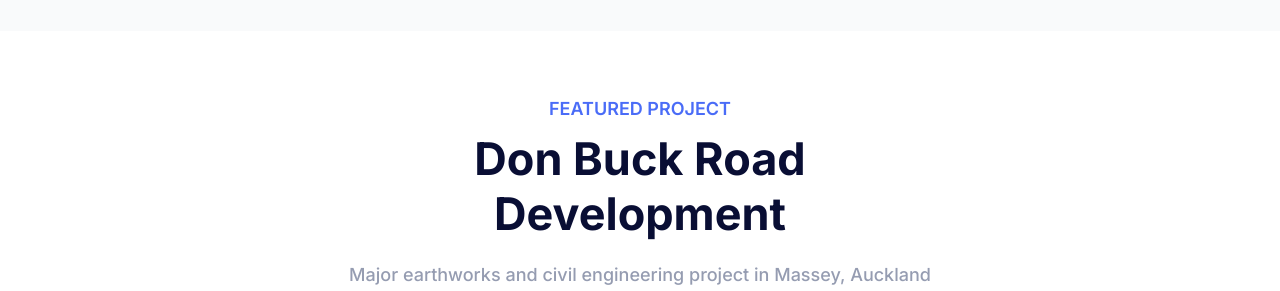
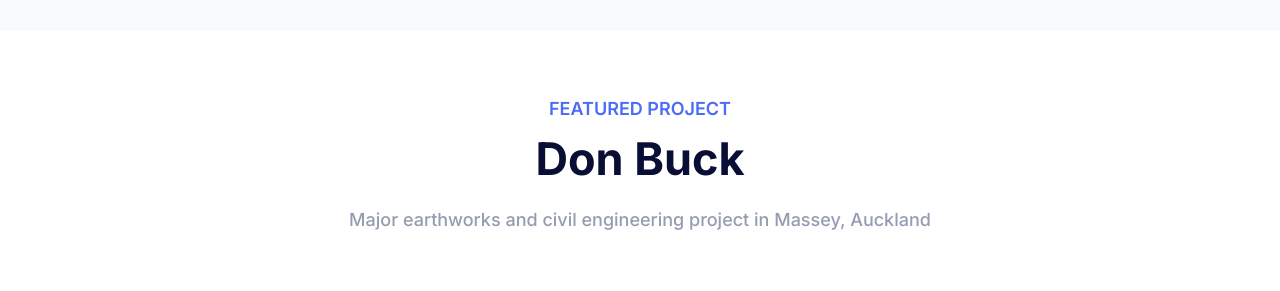
Before and after one commit to lin72h/shs-website, a Next.js app: page /civil-work in a window 1280 px wide. Shown: the part 4120-4411 px from the top of the page. Built offline with nearby package versions, Linux system fonts and the light colour scheme; no server answers.

Commit message:
change don buck to simple description

```diff
--- a/src/app/(site)/civil-work/page.tsx
+++ b/src/app/(site)/civil-work/page.tsx
@@ -442,7 +442,7 @@ export default function CivilWorkPage() {
         <div className="container">
           <SectionTitle
             mainTitle="FEATURED PROJECT"
-            title="Don Buck Road Development"
+            title="Don Buck"
             paragraph="Major earthworks and civil engineering project in Massey, Auckland"
             center={true}
             marginBottom="60px"
@@ -512,7 +512,7 @@ export default function CivilWorkPage() {
               <div className="relative h-[300px] overflow-hidden rounded-lg">
                 <Image
                   src="/images/portfolio/don_buck_1.JPG"
-                  alt="Don Buck Road Development Aerial View"
+                  alt="Don Buck Aerial View"
                   fill
                   className="object-cover"
                 />
--- a/src/static-data/navbar.ts
+++ b/src/static-data/navbar.ts
@@ -28,7 +28,7 @@ export const navbarData: NavbarItem[] = [
       },
       {
         id: uuid(),
-        title: "Don Buck Road Development",
+        title: "Don Buck",
         href: "civil-work#don-buck-development",
         external: false,
       },
```
